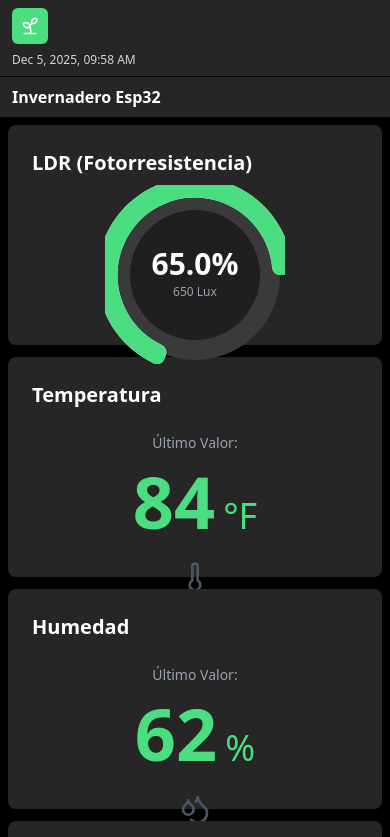
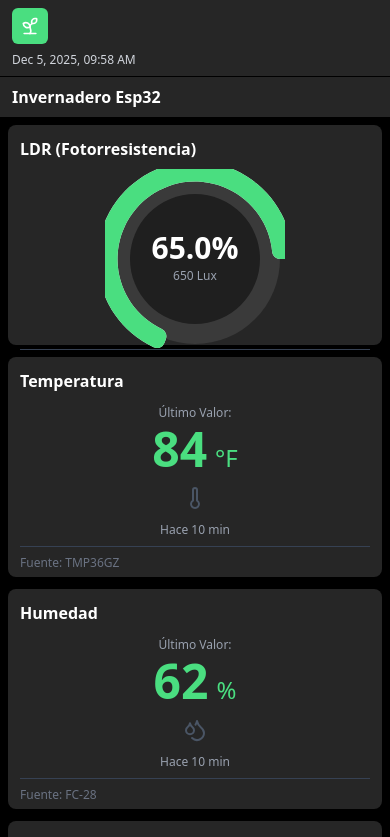
Before and after one commit to AdonayXX/IOT, a React (Vite) app: page / in a window 390 px wide. Shown: the top 837 px of the page. Built offline with nearby package versions, Linux system fonts and the light colour scheme.

Commit message:
Improve chart components for mobile responsiveness
Adjusted padding, font sizes, and spacing in chart components to enhance mobile display. Updated App.css to set a black background for the body. These changes improve readability and layout consistency across different screen sizes.

```diff
--- a/src/App.css
+++ b/src/App.css
@@ -1 +1,5 @@
 @import "tailwindcss";
+
+body{
+    background-color: black;
+}
--- a/src/components/dualChart.tsx
+++ b/src/components/dualChart.tsx
@@ -13,12 +13,12 @@
 
 export function SensorChart() {
   return (
-    <div className="bg-[#262626] rounded-lg shadow-lg p-6 h-full">
-      <div className="mb-6">
-        <h3 className="text-xl font-bold text-white">Temperatura & Humedad</h3>
+    <div className="bg-[#262626] rounded-lg shadow-lg p-3 sm:p-6 h-full">
+      <div className="mb-3 sm:mb-6">
+        <h3 className="text-base sm:text-xl font-bold text-white">Temperatura & Humedad</h3>
       </div>
 
-      <div className="h-[calc(100%-70px)]">
+      <div className="h-[160px] sm:h-[calc(100%-70px)]">
         <ResponsiveContainer width="100%" height="100%">
           <LineChart
             data={chartData}
--- a/src/components/humedadChart.tsx
+++ b/src/components/humedadChart.tsx
@@ -7,26 +7,22 @@
 
 export function HumedadChart() {
   return (
-    <div className="flex flex-col bg-[#262626] rounded-lg shadow-lg p-6 h-full">
-      <div className="pb-6">
-        <h3 className="text-xl font-bold text-white">Humedad</h3>
+    <div className="flex flex-col bg-[#262626] rounded-lg shadow-lg p-3 sm:p-6 h-full">
+      <div className="pb-3 sm:pb-6">
+        <h3 className="text-base sm:text-xl font-bold text-white">Humedad</h3>
       </div>
-
       <div className="flex flex-1 flex-col items-center justify-center">
-        <div className="text-center mb-6">
-          <p className="text-sm text-gray-400 mb-3">Último Valor:</p>
+        <div className="text-center mb-3 sm:mb-6">
+          <p className="text-xs sm:text-sm text-gray-400 mb-1 sm:mb-3">Último Valor:</p>
           <div className="flex items-baseline justify-center">
-            <span className="text-7xl font-bold text-[#4ade80]">{sensorData.humedad}</span>
-            <span className="text-4xl text-[#4ade80] ml-2">%</span>
+            <span className="text-5xl sm:text-7xl font-bold text-[#4ade80]">{sensorData.humedad}</span>
+            <span className="text-2xl sm:text-4xl text-[#4ade80] ml-2">%</span>
           </div>
         </div>
-
-        <Droplets className="w-10 h-8 text-gray-600 mb-6" />
-
-        <p className="text-sm text-gray-400">{sensorData.ultimaActualizacion}</p>
+        <Droplets className="w-8 h-6 sm:w-10 sm:h-8 text-gray-600 mb-3 sm:mb-6" />
+        <p className="text-xs sm:text-sm text-gray-400">{sensorData.ultimaActualizacion}</p>
       </div>
-
-      <div className="pt-4 mt-2 border-t border-gray-700">
+      <div className="pt-2 sm:pt-4 mt-2 border-t border-gray-700">
         <p className="text-xs text-gray-500">Fuente: FC-28</p>
       </div>
     </div>
--- a/src/components/ldrChart.tsx
+++ b/src/components/ldrChart.tsx
@@ -9,9 +9,9 @@
   const porcentajeLuz = (nivelLuz / 1000) * 100 // Asumiendo max 1000 lux
 
   return (
-    <div className="flex flex-col bg-[#262626] rounded-lg shadow-lg p-6 h-full">
+    <div className="flex flex-col bg-[#262626] rounded-lg shadow-lg p-3 sm:p-6 h-full">
       <div className="pb-2">
-        <h3 className="text-xl font-bold text-white">LDR (Fotorresistencia)</h3>
+        <h3 className="text-base sm:text-xl font-bold text-white">LDR (Fotorresistencia)</h3>
       </div>
 
       <div className="flex-1 flex items-center justify-center">
--- a/src/components/tempeChart.tsx
+++ b/src/components/tempeChart.tsx
@@ -7,26 +7,22 @@
 
 export function TempeChart() {
   return (
-    <div className="flex flex-col bg-[#262626] rounded-lg shadow-lg p-6 h-full">
-      <div className="pb-6">
-        <h3 className="text-xl font-bold text-white">Temperatura</h3>
+    <div className="flex flex-col bg-[#262626] rounded-lg shadow-lg p-3 sm:p-6 h-full">
+      <div className="pb-3 sm:pb-6">
+        <h3 className="text-base sm:text-xl font-bold text-white">Temperatura</h3>
       </div>
-
       <div className="flex flex-1 flex-col items-center justify-center">
-        <div className="text-center mb-6">
-          <p className="text-sm text-gray-400 mb-3">Último Valor:</p>
+        <div className="text-center mb-3 sm:mb-6">
+          <p className="text-xs sm:text-sm text-gray-400 mb-1 sm:mb-3">Último Valor:</p>
           <div className="flex items-baseline justify-center">
-            <span className="text-7xl font-bold text-[#4ade80]">{sensorData.temperatura}</span>
-            <span className="text-4xl text-[#4ade80] ml-2">°F</span>
+            <span className="text-5xl sm:text-7xl font-bold text-[#4ade80]">{sensorData.temperatura}</span>
+            <span className="text-2xl sm:text-4xl text-[#4ade80] ml-2">°F</span>
           </div>
         </div>
-
-        <Thermometer className="w-10 h-8 text-gray-600 mb-6" />
-
-        <p className="text-sm text-gray-400">{sensorData.ultimaActualizacion}</p>
+        <Thermometer className="w-8 h-6 sm:w-10 sm:h-8 text-gray-600 mb-3 sm:mb-6" />
+        <p className="text-xs sm:text-sm text-gray-400">{sensorData.ultimaActualizacion}</p>
       </div>
-
-      <div className="pt-4 mt-2 border-t border-gray-700">
+      <div className="pt-2 sm:pt-4 mt-2 border-t border-gray-700">
         <p className="text-xs text-gray-500">Fuente: TMP36GZ</p>
       </div>
     </div>
```
